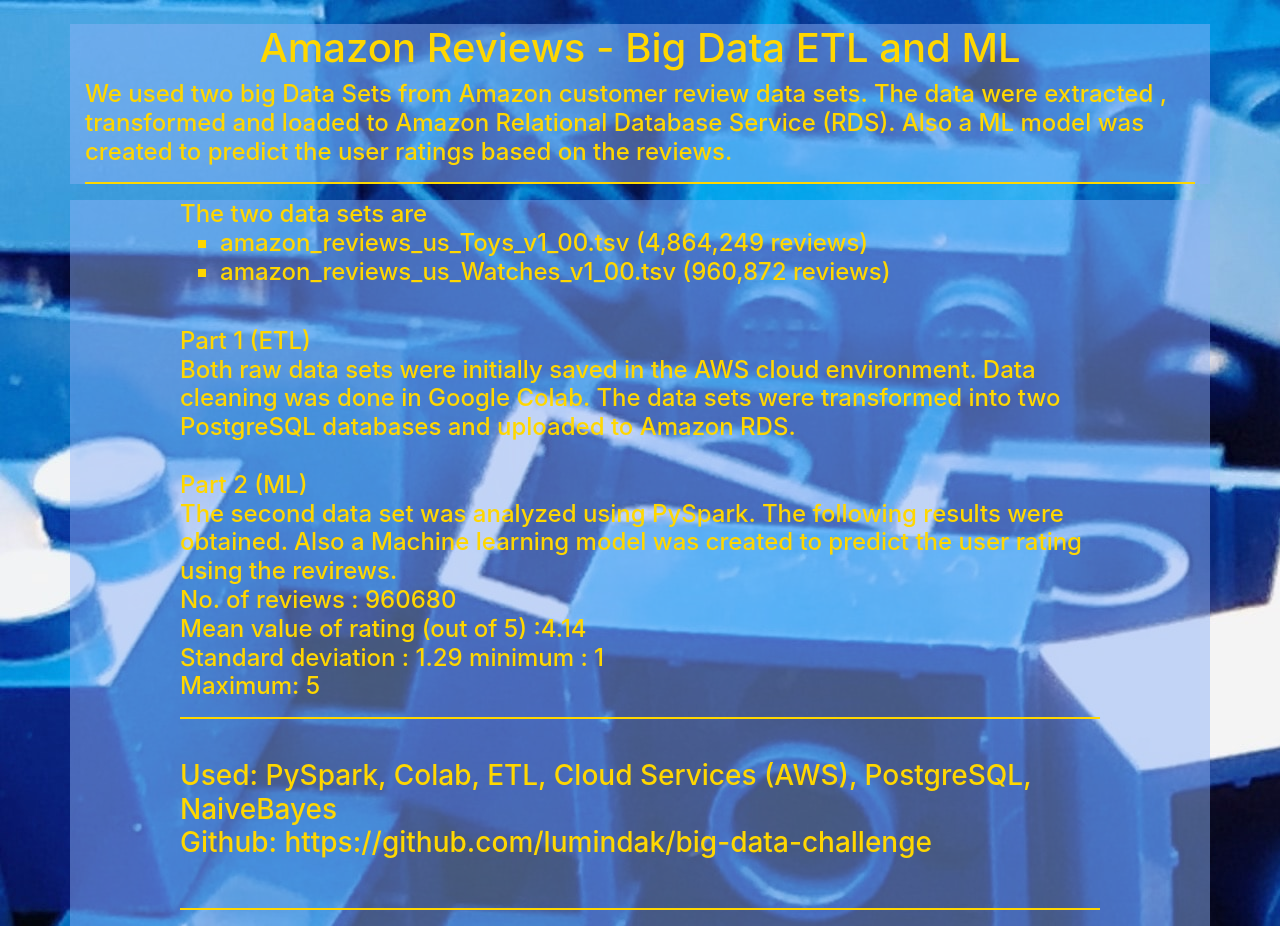
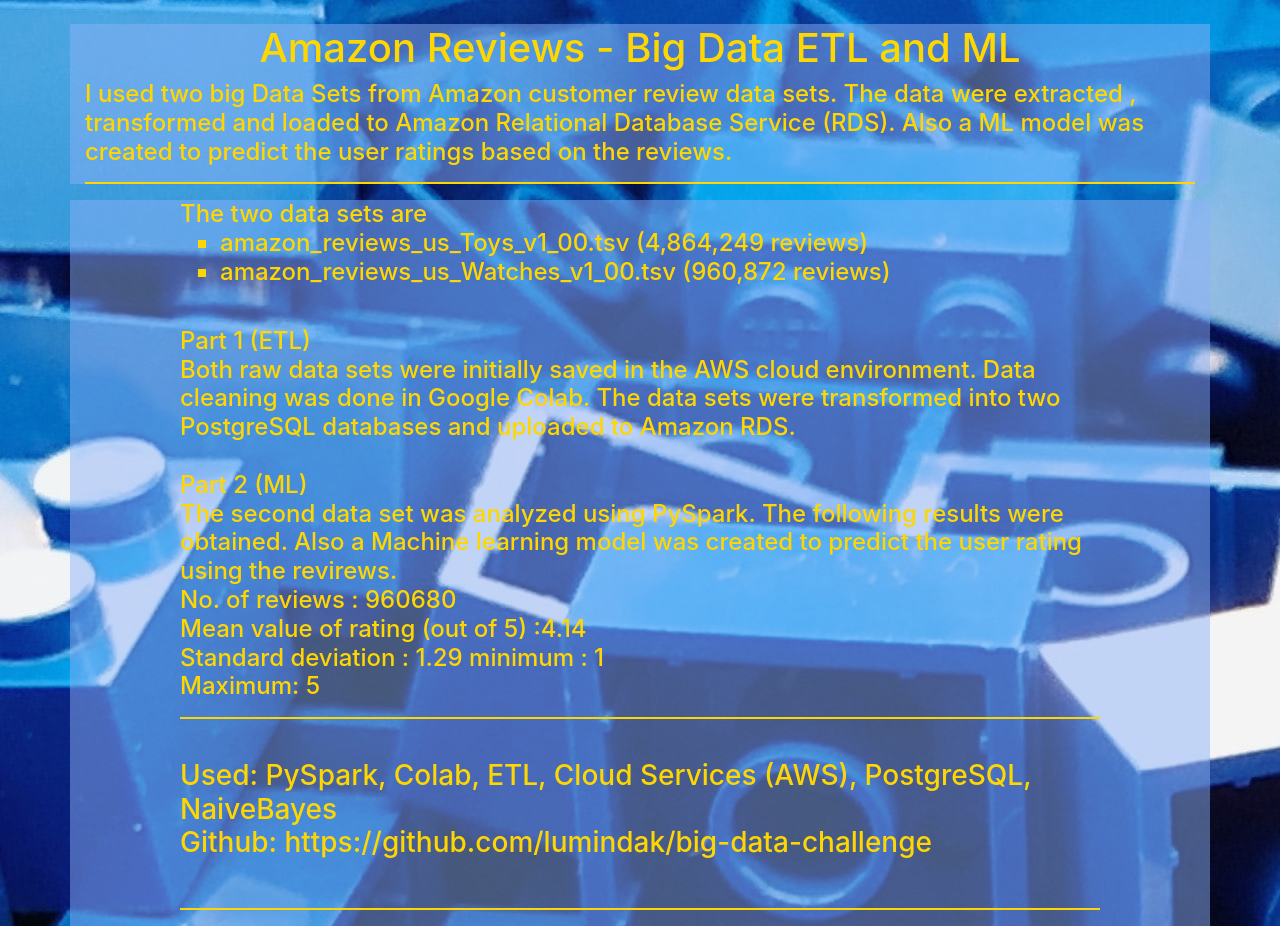
Before and after one commit to lumindak/big-data-challenge, a plain HTML site: page index.html in a window 1280 px wide. Drawn offline with nearby package versions, Linux system fonts and the light colour scheme.

Commit message:
Update index.html

```diff
--- a/index.html
+++ b/index.html
@@ -10,7 +10,7 @@
         <div class="container">
             <h1>Amazon Reviews - Big Data ETL and ML</h1>
             <h4>
-               We used two big Data Sets from Amazon customer review data sets. The data were extracted , transformed
+               I used two big Data Sets from Amazon customer review data sets. The data were extracted , transformed
                and loaded to Amazon Relational Database Service (RDS). Also a ML model was created to predict the user ratings
                based on the reviews.
                 <hr style="height:2px;border-width:0;color:gold;background-color:gold">
```
